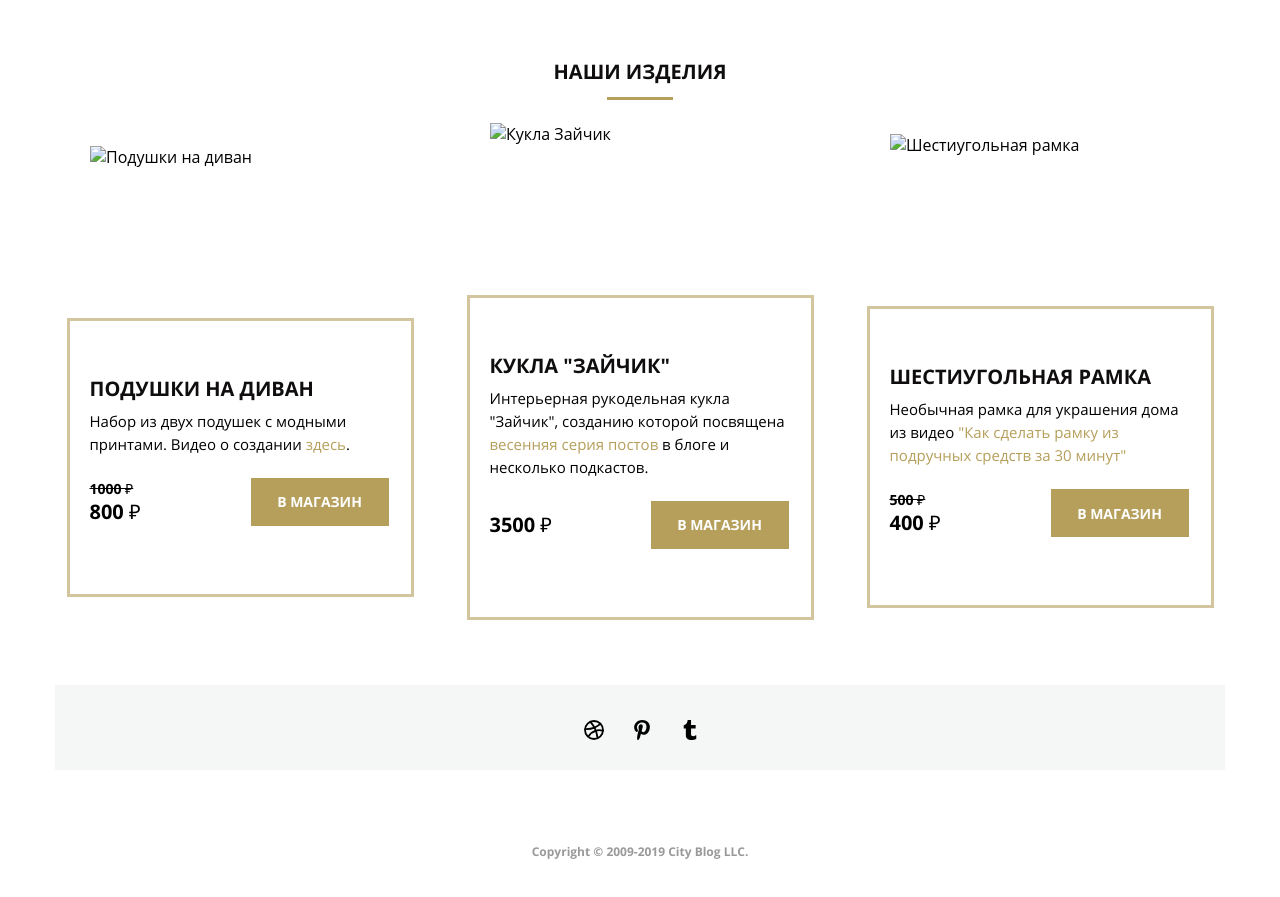
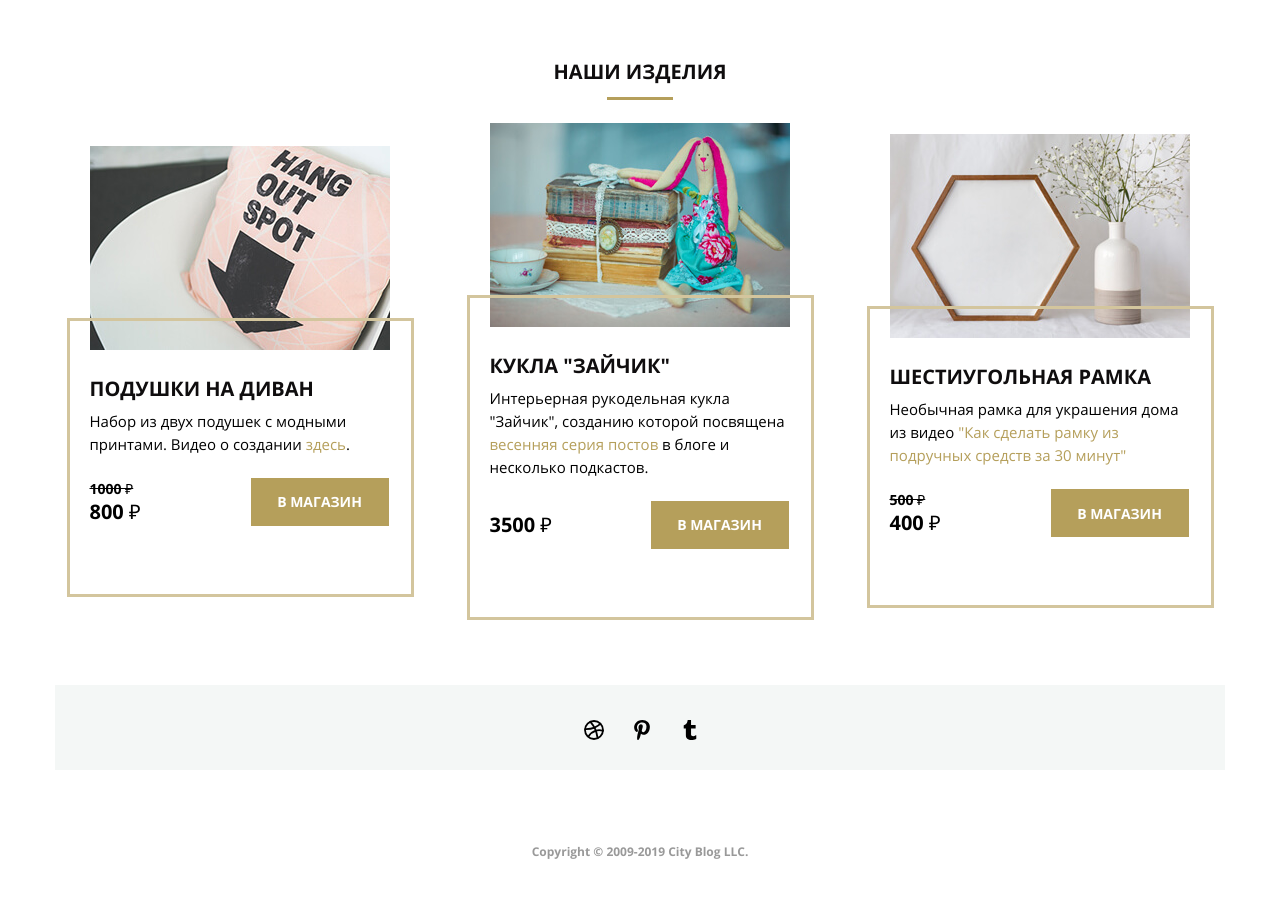
Before and after one commit to churakovaalyona/diploma, a plain HTML site: page index.html in a window 1280 px wide. Shown: the part 2676-3573 px from the top of the page. Drawn offline with Linux system fonts and the light colour scheme; the site is published under a folder, as on GitHub Pages, so addresses that start at the root find nothing; files whose address does not match are found by name.

Commit message:
Update index.html

```diff
--- a/index.html
+++ b/index.html
@@ -363,7 +363,7 @@
 
   <div class="pillows">
 
-  <img class="products-pictures" src="/images/shop-item-desk1.jpg"  alt = "Подушки на диван">
+  <img class="products-pictures" src="images/shop-item-desk1.jpg"  alt = "Подушки на диван">
 
 
 <div class="products-borderline">
@@ -391,7 +391,7 @@
 
 
 
-<img class="products-pictures" src="/images/shop-item-desk2.jpg"  alt = "Кукла Зайчик">
+<img class="products-pictures" src="images/shop-item-desk2.jpg"  alt = "Кукла Зайчик">
 
 
 <div class="products-borderline">
@@ -415,7 +415,7 @@
 <div class="frame">
 
 
-<img class="products-pictures" src="/images/shop-item-desk3.jpg"  alt = "Шестиугольная рамка">
+<img class="products-pictures" src="images/shop-item-desk3.jpg"  alt = "Шестиугольная рамка">
 
 <div class="products-borderline">
 <h2 class="products-title">Шестиугольная рамка</h2>
```
